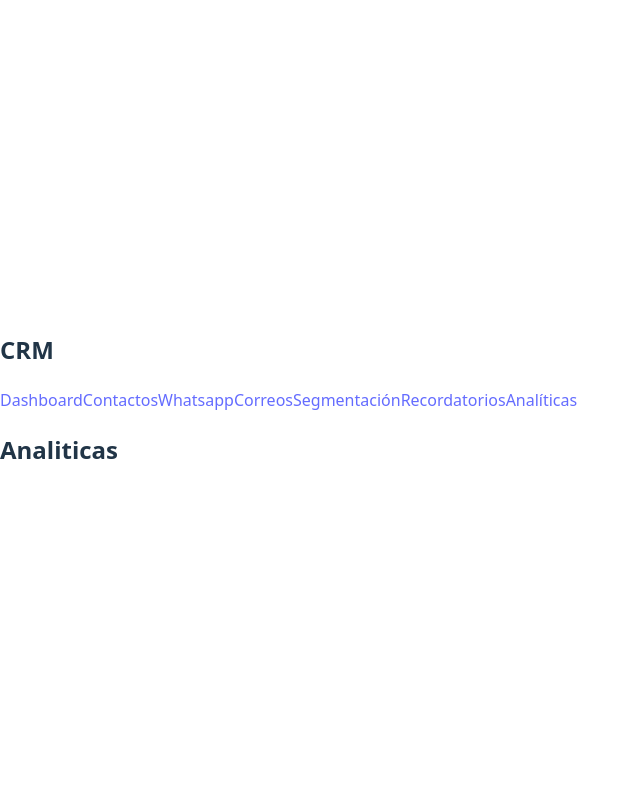
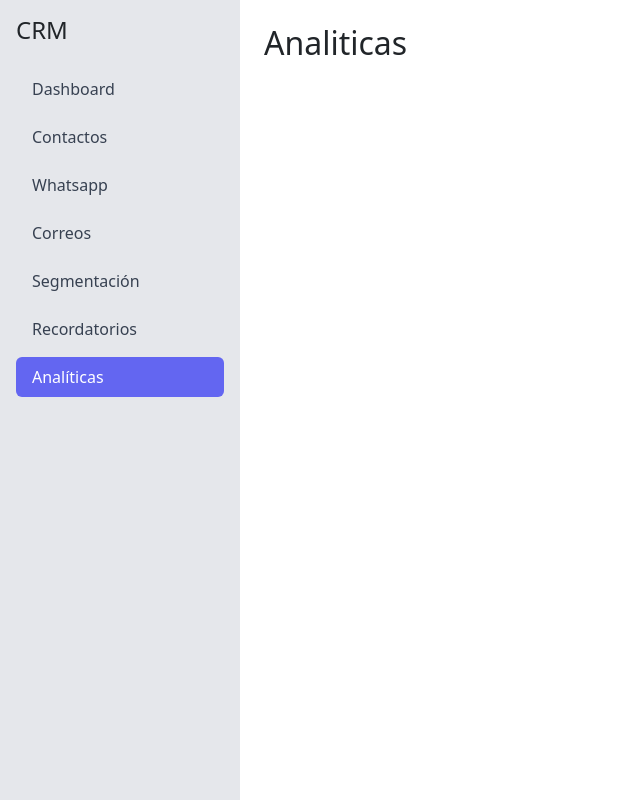
Before and after one commit to nc-proyectos/Equipo-49, a React app in the folder Frontend/: page /analiticas in a window 1280 px wide. Shown: the whole page, without its empty margins (0-640 px from the left). Built offline with nearby package versions, Linux system fonts and the light colour scheme; the HTML template or start-up script is replaced by a standard one.

Commit message:
fix: actualizaciones de estilos en sidebar

```diff
--- a/Frontend/src/App.jsx
+++ b/Frontend/src/App.jsx
@@ -1,5 +1,7 @@
 
-import { Routes, Route, Router, BrowserRouter } from "react-router-dom";
+
+import { BrowserRouter, Routes, Route, Router } from "react-router-dom";
+import Sidebar from "./components/Sidebar/Sidebar";
 
 import Dashboard from "./pages/Dashboard";
 import Contactos from "./pages/Contactos";
@@ -8,14 +10,17 @@ import Correos from "./pages/Correos";
 import Segmentacion from "./pages/Segmentacion";
 import Recordatorios from "./pages/Recordatorios";
 import Analiticas from "./pages/Analiticas";
-import Sidebar from "./components/layouts/Sidebar";
 
 export default function App() {
   return (
-    <div>
 
-    <Sidebar/>
+      <div className="d-flex">
 
+        {/* SIDEBAR */}
+        <Sidebar />
+
+        {/* CONTENIDO A LA DERECHA */}
+        <div className="flex-grow-1 p-4">
           <Routes>
             <Route path="/" element={<Dashboard />} />
             <Route path="/contactos" element={<Contactos />} />
@@ -23,12 +28,11 @@ export default function App() {
             <Route path="/correos" element={<Correos />} />
             <Route path="/segmentacion" element={<Segmentacion />} />
             <Route path="/recordatorios" element={<Recordatorios />} />
-        <Route path="/analiticas" element={<Analiticas />} />
+            <Route path="/analiticas" element={<Analiticas/>} />
           </Routes>
         </div>
 
-
-
+      </div>
 
   );
 }
--- /dev/null
+++ b/Frontend/src/components/Sidebar/Sidebar.jsx
@@ -0,0 +1,54 @@
+import { NavLink } from "react-router-dom";
+import "./sidebar.css"; // estilos personalizados
+
+export default function Sidebar() {
+  return (
+    <div className="sidebar d-flex flex-column p-3">
+      <h2 className="fs-4 mb-4">CRM</h2>
+
+      <ul className="nav nav-pills flex-column">
+        <li className="nav-item mb-2">
+          <NavLink to="/" end className="nav-link">
+            Dashboard
+          </NavLink>
+        </li>
+
+        <li className="nav-item mb-2">
+          <NavLink to="/contactos" className="nav-link">
+            Contactos
+          </NavLink>
+        </li>
+
+        <li className="nav-item mb-2">
+          <NavLink to="/whatsapp" className="nav-link">
+            Whatsapp
+          </NavLink>
+        </li>
+
+        <li className="nav-item mb-2">
+          <NavLink to="/correos" className="nav-link">
+            Correos
+          </NavLink>
+        </li>
+
+        <li className="nav-item mb-2">
+          <NavLink to="/segmentacion" className="nav-link">
+            Segmentación
+          </NavLink>
+        </li>
+
+        <li className="nav-item mb-2">
+          <NavLink to="/recordatorios" className="nav-link">
+            Recordatorios
+          </NavLink>
+        </li>
+
+        <li className="nav-item mb-2">
+          <NavLink to="/analiticas" className="nav-link">
+            Analíticas
+          </NavLink>
+        </li>
+      </ul>
+    </div>
+  );
+}
--- /dev/null
+++ b/Frontend/src/components/Sidebar/sidebar.css
@@ -0,0 +1,25 @@
+/* Fondo del sidebar */
+.sidebar {
+  width: 240px;
+  height: 100vh;
+  background-color: #E5E7EB;
+}
+
+/* Estilo general de links */
+.sidebar .nav-link {
+  color: #374151;
+  font-weight: 500;
+  border-radius: 8px;
+}
+
+/* Hover */
+.sidebar .nav-link:hover {
+  background-color: #d1d5db;
+  color: #111827;
+}
+
+/* LINK ACTIVO */
+.sidebar .nav-link.active {
+  background-color: #6366F1 !important;
+  color: white !important;
+}
--- a/Frontend/src/components/layouts/Sidebar.jsx
+++ /dev/null
@@ -1,19 +0,0 @@
-import { Link } from "react-router-dom";
-
-
-export default function Sidebar() {
-  return (
-    <div className="sidebar">
-      <h2>CRM</h2>
-      <nav>
-        <Link to="/" className="nav-item">Dashboard</Link>
-        <Link to="/contactos" className="nav-item">Contactos</Link>
-        <Link to="/whatsapp" className="nav-item">Whatsapp</Link>
-        <Link to="/correos" className="nav-item">Correos</Link>
-        <Link to="/segmentacion" className="nav-item">Segmentación</Link>
-        <Link to="/recordatorios" className="nav-item">Recordatorios</Link>
-        <Link to="/analiticas" className="nav-item">Analíticas</Link>
-      </nav>
-    </div>
-  );
-}
--- a/Frontend/src/main.jsx
+++ b/Frontend/src/main.jsx
@@ -2,7 +2,8 @@ import { StrictMode } from 'react'
 import { createRoot } from 'react-dom/client'
 import './index.css'
 import App from './App.jsx'
-import { BrowserRouter } from 'react-router-dom'
+import 'bootstrap/dist/css/bootstrap.min.css';
+import { BrowserRouter } from 'react-router-dom';
 
 
 createRoot(document.getElementById('root')).render(
@@ -10,7 +11,6 @@ createRoot(document.getElementById('root')).render(
     <BrowserRouter>
       <App />
     </BrowserRouter>
-
   </StrictMode>
 
 
--- a/Frontend/src/pages/Analiticas.jsx
+++ b/Frontend/src/pages/Analiticas.jsx
@@ -1,5 +1,5 @@
 import React from 'react'
-import Sidebar from '../components/layouts/Sidebar'
+import Sidebar from '../components/Sidebar/Sidebar'
 
 const Analiticas = () => {
   return (
```
Lines whose indentation alone changed are shown as unchanged.
